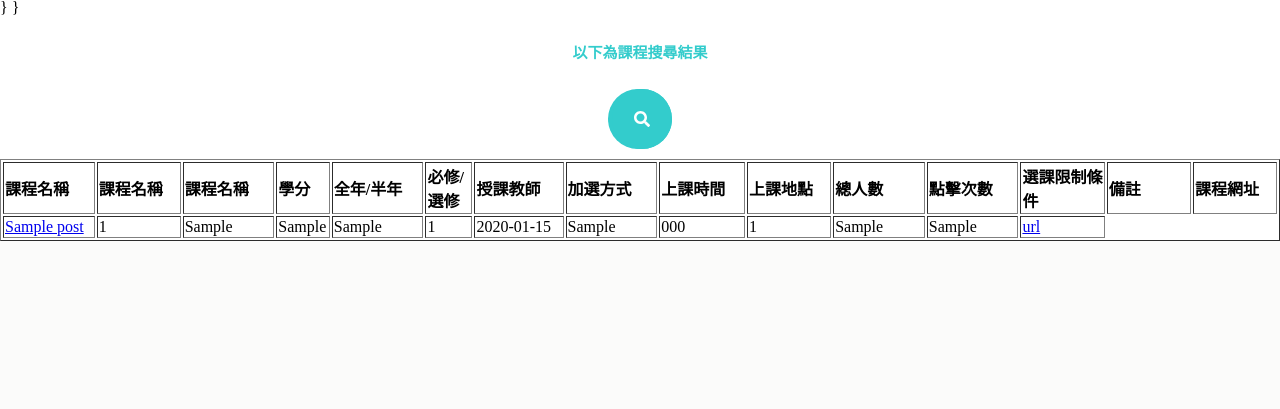
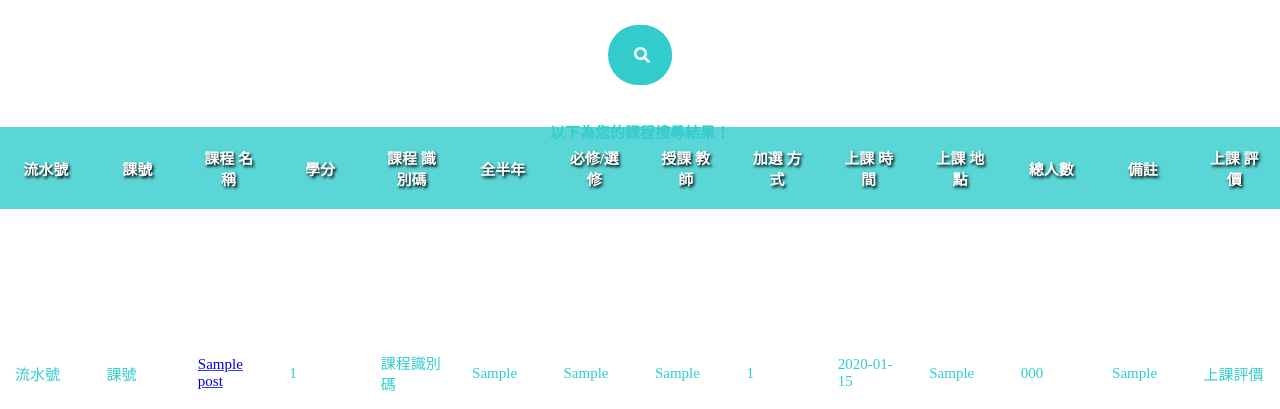
Before and after one commit to coding-coworking-club/dream-of-the-red-chamber, a Django app: template templates/course/course.html in a window 1280 px wide. Shown: the part 641-1050 px from the top of the page. Before the commit the page ends 882 px from the top, so only its background shows below. Run offline with Django 3.2, Linux system fonts and the light colour scheme; the template is opened without the code that fills it: values that come from a table or form of the project are taken from there, others are empty; tables that the repository leaves empty hold one stand-in row (values such as "Sample post"); lists and menus that the app fills with data are empty; parts of the project's set-up code (start-up, migrations or seed data) failed here and were passed over; some libraries are stand-ins or nearby versions.

Commit message:
course table added

```diff
--- a/static/css/base.css
+++ b/static/css/base.css
@@ -10,18 +10,20 @@ html {
     top: 70%;
     left: 50%;
     transform: translate(-50%, -50%);
-    font-size: 25px;
+    font-size: 30px;
     color: white;
+    text-shadow: black 0.1em 0.1em 0.2em;
 }
 .details {
     position: absolute;
-    top: 85%;
+    top: 95%;
     left: 50%;
     transform: translate(-50%, -50%);
     font-weight:600;
     font-size: 15px;
     color: #33cccc;
 }
+
 /*search botton*/
 .search_box:hover > .search_text {
     width: 300px;
@@ -33,13 +35,17 @@ html {
 }
 .search_box {
     position: absolute;
-    top: 95%;
+    top: 87%;
     left: 50%;
     transform: translate(-50%, -50%);
     height: 60px;
     border-radius: 60px;
     padding: 0px;
     background: #33cccc;
+}
+::placeholder {
+  color: white;
+  opacity:0.4;
 }
 .search_button {
     float: right;
@@ -54,7 +60,6 @@ html {
     align-items: center;
     color: white;
 }
-
 .search_button > i {
     font-size: 30px;
 }
@@ -62,15 +67,18 @@ html {
     float: center;
     border: none;
     outline: none;
-    transition: 0.4s;
+    transition: 0.3s;
     width: 0px;
     padding: 40x;
     background: none;
     color: white;
-    font-size: 20px;
-    line-height: 40px;
+    font-size: px;
+    text-align: center;
+    height: 100%;
+    line-height: 10px;
     font-weight: bold;
 }
+
 /* slideshow */
 .section-top {
     position: relative;
@@ -95,15 +103,6 @@ html {
     }
     /*
     % {
-    background-image: url(ntu-image/MainLibrary.jpg);
-    }
-    % {
-    background-image: url(ntu-image/PalmAvenue.jpg);
-    }
-    % {
-    background-image: url(test-only/ntu-image/Agriculture.jpg);
-    }
-    % {
     background-image: url(ntu-image/DertianHall.jpg);
     }
     % {
@@ -123,18 +122,6 @@ html {
     }
     % {
     background-image: url(ntu-image/Medicine.jpg);
-    }
-    % {
-    background-image: url(ntu-image/NTNU.jpg);
-    }
-    % {
-    background-image: url(ntu-image/NTUST.jpg);
-    }
-    % {
-    background-image: url(ntu-image/PublicHealth.png);
-    }
-    %v{
-    background-image: url(ntu-image/SocialScience.jpg);
     }
     */
 }
@@ -161,14 +148,8 @@ html {
 .ntuwebsite, .pttntucourse{
     color: #33cccc;
 }
-.ntusale, .DoubleMajor{
-    color:#fff;
-}
 .ntuwebsite:hover, .pttntucourse:hover{
     color:#fff;
-}
-.ntusale:hover, .DoubleMajor:hover{
-    color:#33cccc;
 }
 .links_button::before{
     content: "";
@@ -188,12 +169,50 @@ html {
     bottom: 0;
     border-radius: 50% 50% 0 0;
 }
-.ntusale::before, .DoubleMajor::before{
-    height:180%;
-}
 .ntuwebsite:hover::before,.pttntucourse:hover:before{
     height: 180%;
 }
-.ntusale:hover::before,.DoubleMajor:hover:before{
-    height: 0%;
+/*table*/
+table {
+	margin-top: 10%;
+	width:100%;
+	table-layout: fixed;
 }
+.tbl-header {
+	background-color: rgba(51,204,204,0.8);
+}
+.tbl-content {
+  height:200px;
+  overflow-x:auto;
+  margin-top: 0px;
+  border: 1px solid rgba(#33cccc,0.3);
+}
+th {
+  padding: 20px 15px;
+  text-align: center;
+  font-weight: bold;
+  font-size: 12px;
+  color: #fff;
+  font-size: 15px;
+  color: white;
+  text-shadow: black 0.1em 0.1em 0.2em;
+}
+td {
+	padding: 15px;
+	text-align: left;
+	vertical-align: middle;
+	font-weight: 300;
+	font-size: 15px;
+	color: #33cccc;
+	text-shadow: WHITE 0.1em 0.1em 0.2em;
+	border-bottom: solid 1pxrgba(255,255,255,0.1);
+}
+::-webkit-scrollbar {
+    width: 6px;
+}
+::-webkit-scrollbar-track {
+    -webkit-box-shadow: inset 0 0 6px rgba(0,0,0,0.3);
+}
+::-webkit-scrollbar-thumb {
+	-webkit-box-shadow: inset 0 0 6px rgba(0,0,0,0.3);
+}
--- a/templates/course/base.html
+++ b/templates/course/base.html
@@ -5,27 +5,29 @@
      <meta charset="utf-8">
      <meta name="viewport" content="width=device-width, initial-scale=1.0">
      <meta http-equiv="X-UA-Compatible" content="ie=edge">
-     <title> course_homepage </title>
-     <link rel="stylesheet" href="../static/css/base.css">
+     <title> dream-of-the-red-chamber </title>
+     <link rel="stylesheet" href="../../static/css/base.css">
      <script defer src="https://use.fontawesome.com/releases/v5.0.6/js/all.js"></script>
    </head>
-   <body>
+
+  <body>
 <!--Title-->
       <section class="main-title" >
-        <h1 class="title">Course Helper</h1>
+        <h1 class="title">Dream of the Red Chamber</h1>
         <h1 class="details">{% block details %}{% endblock %}</h1>
       </section>
      <section class="section-top"></section>
 <!--searchbox-->
       <form class="search_box" method="GET">
-      <input type="text" name="" class="search_text" placeholder="" >
+      <input type="text" name="" class="search_text" placeholder="要好好選課！" >
       <a class="search_button" href="#">
       <i class="fas fa-search"></i>
       </a>
       </form>
  <!--table---->
-{% block table %}{% endblock %}}
+{% block course_table %}{% endblock %}
+{% block course_detail %}{% endblock %}
 <!--weblinks-->
-{% block weblinks %}{% endblock %}}
+{% block weblinks %}{% endblock %}
  </body>
 </html>
--- a/templates/course/course.html
+++ b/templates/course/course.html
@@ -1,46 +1,54 @@
 {% extends "course/base.html" %}
-{% block details %} 以下為課程搜尋結果 {% endblock %}
-{% block table %}
-<style>
-.content-table{
-	position: absolute;
-	top: 100%;
-}
-</style>
-<table class= "content-table" border="1" height="35">
+{% block details %} 以下為您的課程搜尋結果！ {% endblock %}
+{% block course_table %}
+<section>
+	<div class="tbl-header">
+		<table cellpadding="0" cellspacing="0" border="0">
+		<link rel="stylesheet" href="test.css">
+		<script defer src="test.js"></script>
+		<thead>
 		<tr>
-			<td width="100"><strong>課程名稱</strong></td>
-			<td width="100"><strong>課程名稱</strong></td>
-			<td width="100"><strong>課程名稱</strong></td>
-			<td width="20"><strong>學分</strong></td>
-			<td width="50"><strong>全年/半年</strong></td>
-			<td width="50"><strong>必修/選修</strong></td>
-			<td width="100"><strong>授課教師</strong></td>
-			<td width="20"><strong>加選方式</strong></td>
-			<td width="100"><strong>上課時間</strong></td>
-			<td width="100"><strong>上課地點</strong></td>
-			<td width="30"><strong>總人數</strong></td>
-			<td width="20"><strong>點擊次數</strong></td>
-			<td width="100"><strong>選課限制條件</strong></td>
-			<td width="100"><strong>備註</strong></td>
-			<td width="100"><strong>課程網址</strong></td>
-		</tr>
+			<th ><strong>流水號</strong></th>
+			<th ><strong>課號</strong></th>
+			<th ><strong>課程	名稱</strong></th>
+			<th ><strong>學分</strong></th>
+			<th ><strong>課程	識別碼</strong></th>
+			<th ><strong>全半年</strong></th>
+			<th ><strong>必修/選修</strong></th>
+			<th ><strong>授課 教師</strong></th>
+			<th ><strong>加選	方式</strong></th>
+			<th ><strong>上課 時間</strong></th>
+			<th ><strong>上課 地點</strong></th>
+			<th ><strong>總人數</strong></th>
+			<th ><strong>備註</strong></th>
+			<th ><strong>上課 評價</strong></th>
+			</tr>
+		</thead>
+		</table>
+	</div>
+	<div class="tbl-content">
+		<table cellpadding="0" cellspacing="0" border="0">
+		<tbody>
 		{% for course in course_list %}
 		<tr>
-			<td width="100"><a href="{{course.id}}">{{ course.class_name }}</a></td>
-			<td width="20">{{ course.credit }}</td>
-			<td width="50">{{ course.half_year }}</td>
-			<td width="50">{{ course.required }}</td>
-			<td width="100">{{ course.teacher }}</td>
-			<td width="20">{{ course.add_type }}</td>
-			<td width="100">{{ course.class_time }}</td>
-			<td width="100">{{ course.place }}</td>
-			<td width="30">{{ course.stu_number }}</td>
-			<td width="20">{{ course.click_times }}</td>
-			<td width="100">{{ course.constraints }}</td>
-			<td width="100">{{ course.remark }}</td>
-			<td width="100"><a href="{{course.class_url}}"><font >url</a></td>
+			<td>流水號</td>
+			<td>課號</td>
+			<td><a href="{{course.id}}">{{ course.class_name }}</a></td>
+			<td>{{ course.credit }}</td>
+			<td>課程識別碼</td>
+			<td>{{ course.half_year }}</td>
+			<td>{{ course.required }}</td>
+			<td>{{ course.teacher }}</td>
+			<td>{{ course.add_type }}</td>
+			<td>{{ course.class_time }}</td>
+			<td>{{ course.place }}</td>
+			<td>{{ course.stu_number }}</td>
+			<td>{{ course.remark }}</td>
+			<td>上課評價</td>
 		</tr>
 		{% endfor %}
-	</table>
+			</tbody>
+		</table>
+	</div>
+</section>
 {% endblock %}
--- a/templates/course/course_homepage.html
+++ b/templates/course/course_homepage.html
@@ -1,10 +1,9 @@
 {% extends "course/base.html" %}
-{% block details %} 請輸入欲搜尋的關鍵字 {% endblock %}
+{% block details %} 請在上面輸入你要的課程關鍵字吧！
+{% endblock %}
 {% block weblinks %}
 <section class="links">
     <button class="links_button ntuwebsite" >台大課程網</button>
-    <button class="links_button ntusale" >出清台大</button>
     <button class="links_button pttntucourse" >Ptt NTUcourse版</button>
-    <button class="links_button DoubleMajor">Ptt DoubleMajor版</button>
 </section>
 {% endblock %}}
```
Also changed, not shown: templates/course/course_detail.html (+35 -22 lines).
